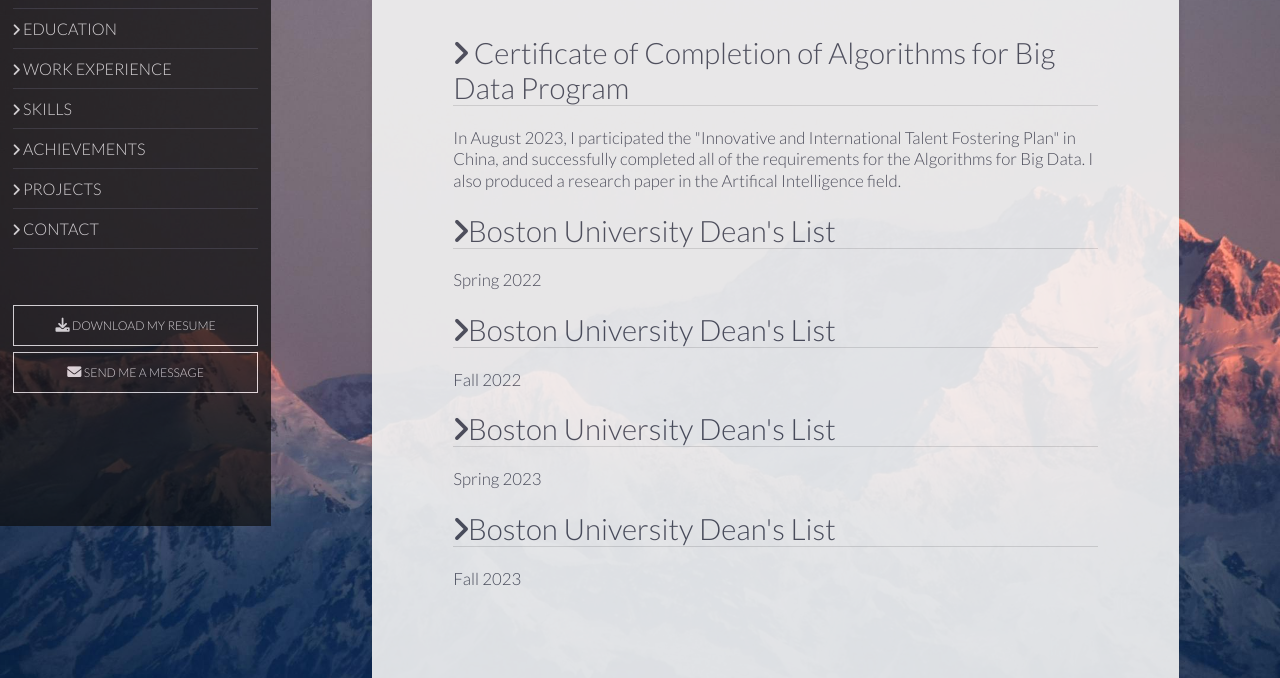
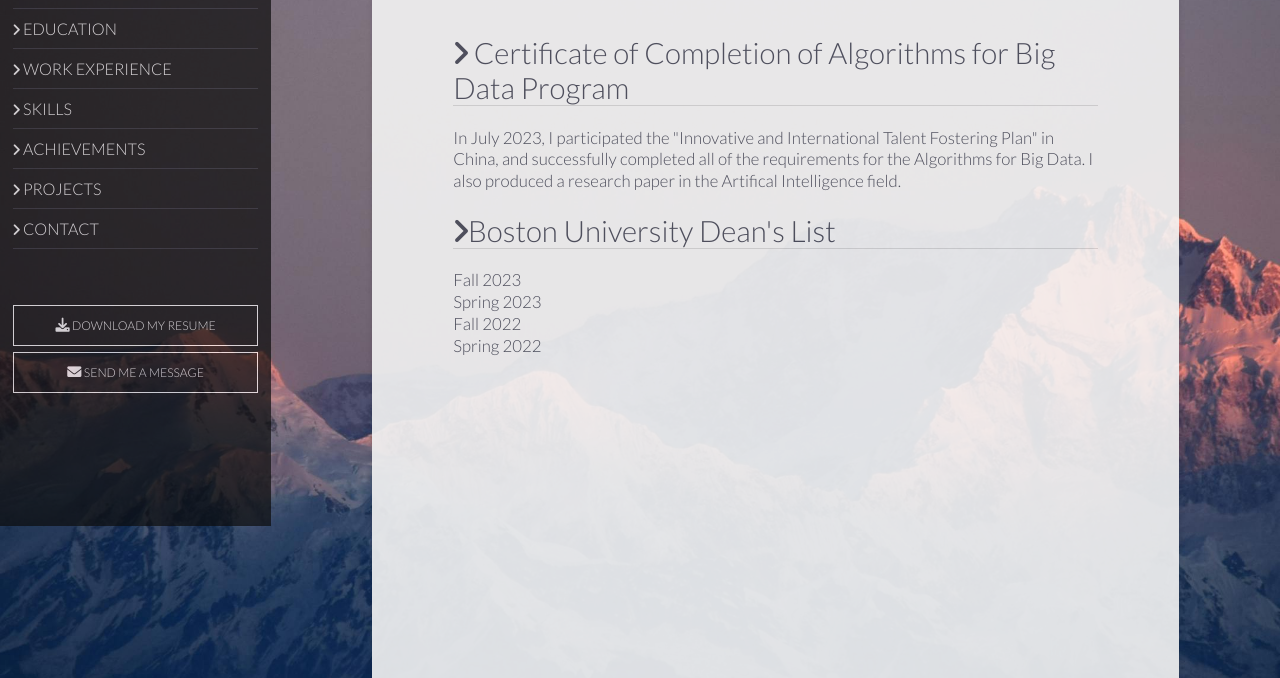
Before and after one commit to JackMuuu/Personal-Resume, a plain HTML site: page achievements/achievements.html in a window 1280 px wide. Shown: the part 274-952 px from the top of the page. Drawn offline with Linux system fonts and the light colour scheme.

Commit message:
updated cv and related information

```diff
--- a/achievements/achievements.html
+++ b/achievements/achievements.html
@@ -48,19 +48,10 @@
 
 
                 <h3 class="title"><i style='font-size:calc(0.8vh + 1.8vw)' class='fas'>&#xf105;</i> Certificate of Completion of Algorithms for Big Data Program</h3>
-                <p class="body">In August 2023, I participated the "Innovative and International Talent Fostering Plan" in China, and successfully completed all of the requirements for the Algorithms for Big Data. I also produced a research paper in the Artifical Intelligence field.</p>
+                <p class="body">In July 2023, I participated the "Innovative and International Talent Fostering Plan" in China, and successfully completed all of the requirements for the Algorithms for Big Data. I also produced a research paper in the Artifical Intelligence field.</p>
 
                 <h3 class="title"><i style='font-size:calc(0.8vh + 1.8vw)' class='fas'>&#xf105;</i>Boston University Dean's List</h3>
-                <p class="body">Spring 2022</p>
-
-                <h3 class="title"><i style='font-size:calc(0.8vh + 1.8vw)' class='fas'>&#xf105;</i>Boston University Dean's List</h3>
-                <p class="body">Fall 2022</p>
-
-                <h3 class="title"><i style='font-size:calc(0.8vh + 1.8vw)' class='fas'>&#xf105;</i>Boston University Dean's List</h3>
-                <p class="body">Spring 2023</p>
-
-                <h3 class="title"><i style='font-size:calc(0.8vh + 1.8vw)' class='fas'>&#xf105;</i>Boston University Dean's List</h3>
-                <p class="body">Fall 2023</p>
+                <p class="body">Fall 2023<br>Spring 2023<br>Fall 2022<br>Spring 2022</p>
 
 
             </section>
```
Also changed, not shown: education/education.html (+5 -2 lines), skills/skills.html (+3 -2 lines), 3 other files.
